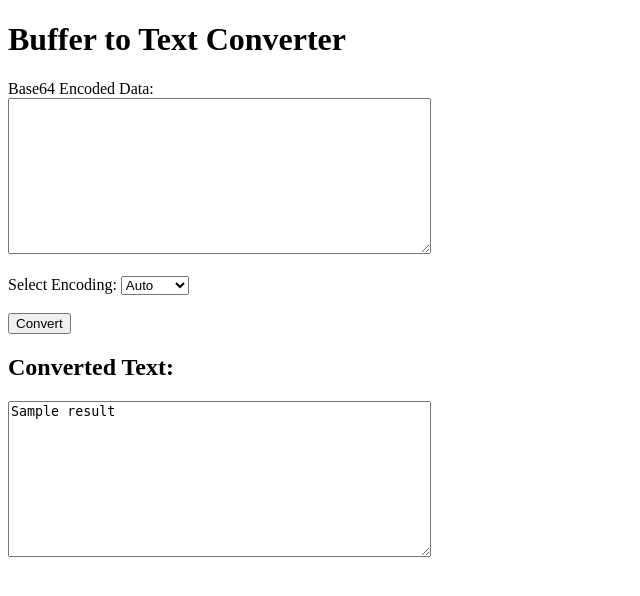
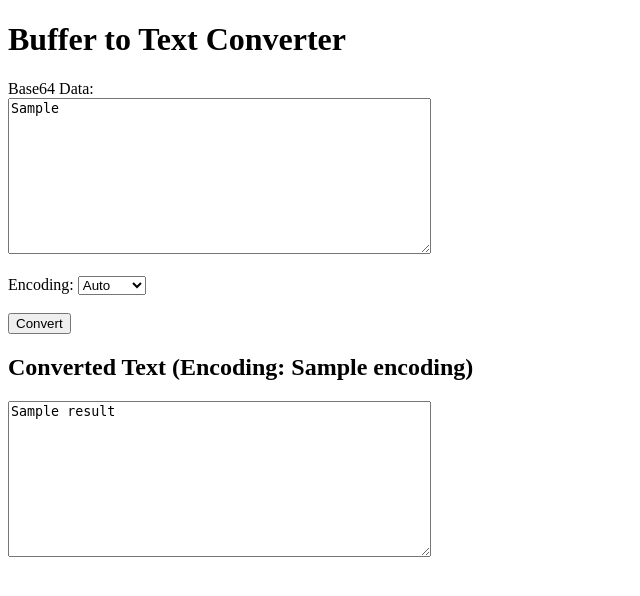
Before and after one commit to divyagoel004/code, a FastAPI app: template templates/form.html in a window 1280 px wide. Shown: the top 596 px of the page, without its empty margins (0-640 px from the left). Run offline with FastAPI, Linux system fonts and the light colour scheme; the template is opened without the code that fills it: most values are stand-ins (such as "Sample title", 1, 10 or a date in 2020).

Commit message:
Update form.html

```diff
--- a/templates/form.html
+++ b/templates/form.html
@@ -9,21 +9,21 @@
         <p style="color:red;">Error: {{ error }}</p>
     {% endif %}
     <form method="post">
-        <label for="base64_data">Base64 Encoded Data:</label><br>
-        <textarea name="base64_data" rows="10" cols="50">{{ request.form.get('base64_data') or '' }}</textarea><br><br>
-        <label for="encoding">Select Encoding:</label>
+        <label for="base64_data">Base64 Data:</label><br>
+        <textarea name="base64_data" rows="10" cols="50">{{ base64_data }}</textarea><br><br>
+        <label for="encoding">Encoding:</label>
         <select name="encoding">
-            <option value="auto">Auto</option>
-            <option value="utf-8">UTF-8</option>
-            <option value="ascii">ASCII</option>
-            <option value="latin-1">Latin-1</option>
-            <option value="utf-16">UTF-16</option>
-            <option value="utf-32">UTF-32</option>
+            <option value="auto" {% if encoding == 'auto' %}selected{% endif %}>Auto</option>
+            <option value="utf-8" {% if encoding == 'utf-8' %}selected{% endif %}>UTF-8</option>
+            <option value="ascii" {% if encoding == 'ascii' %}selected{% endif %}>ASCII</option>
+            <option value="latin-1" {% if encoding == 'latin-1' %}selected{% endif %}>Latin-1</option>
+            <option value="utf-16" {% if encoding == 'utf-16' %}selected{% endif %}>UTF-16</option>
+            <option value="utf-32" {% if encoding == 'utf-32' %}selected{% endif %}>UTF-32</option>
         </select><br><br>
         <input type="submit" value="Convert">
     </form>
     {% if result %}
-        <h2>Converted Text:</h2>
+        <h2>Converted Text (Encoding: {{ encoding }})</h2>
         <textarea rows="10" cols="50">{{ result }}</textarea>
     {% endif %}
 </body>
```
